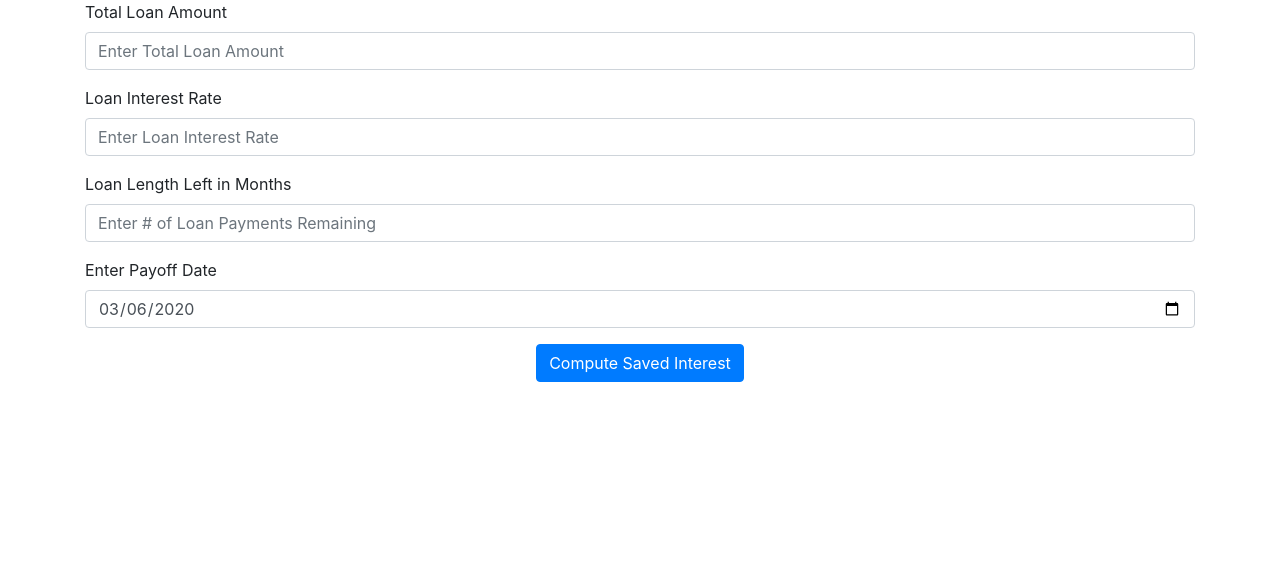
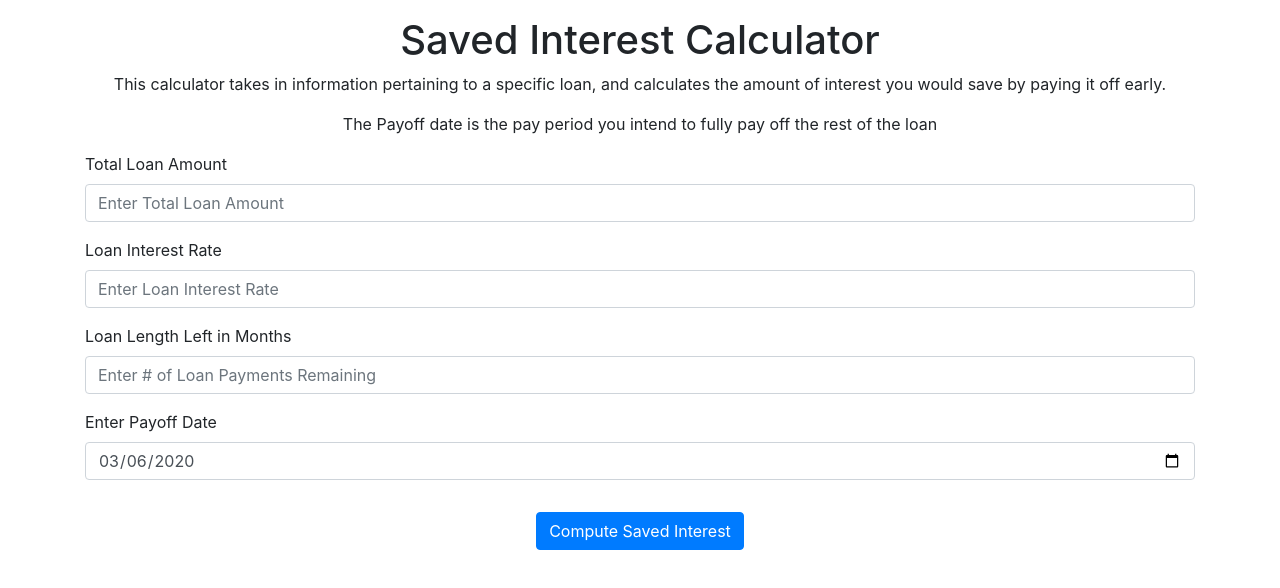
Before and after one commit to Gnoll94/saved_interest, a React (Create React App) app: page / in a window 1280 px wide. Shown: the top 588 px of the page. Built offline with nearby package versions, Linux system fonts and the light colour scheme.

Commit message:
Styling Changes

```diff
--- a/src/components/AmortizationTable.js
+++ b/src/components/AmortizationTable.js
@@ -62,7 +62,7 @@ export const AmortizationTable = (props) => {
         return Object.keys(amortizationSchedule).map((month, index) => {
             const { startingBalance, repayment, interestPaid, principalPaid, newBalance } = amortizationSchedule[month];
             return (
-                <tr key={index} className={Number(month) >= Number(finishOnPaymentNumber) ? 'finish-month' : ''}>
+                <tr key={index} className={Number(month) >= Number(finishOnPaymentNumber) ? 'bg-success' : ''}>
                     <td>{index+1}</td>
                     <td>{numberFormat.format(startingBalance)}</td>
                     <td>{numberFormat.format(repayment)}</td>
@@ -76,7 +76,7 @@ export const AmortizationTable = (props) => {
 
     const renderTable = () => {
         return (
-            <table className='table' id='months'>
+            <table className='table table-striped table-bordered' id='months'>
                 <tbody>
                 {renderTableHeader()}
                 {renderTableBody()}
@@ -89,7 +89,7 @@ export const AmortizationTable = (props) => {
         <div className="row">
         {Object.keys(amortizationSchedule).length > 0 && (
             <div className="col-12 text-center">
-                <h3>Saved Interest Amount: {numberFormat.format(savedInterest)}</h3>
+                <h4>Saved Interest Amount: {numberFormat.format(savedInterest)}</h4>
                 <h1>Amortization Schedule</h1>
                 {renderTable()}
             </div> )
--- a/src/components/LoanForm.js
+++ b/src/components/LoanForm.js
@@ -71,13 +71,22 @@ export const LoanForm = () => {
 
     return (
         <div className="container">
+            <h1 className='col-12 text-center mt-3'>Saved Interest Calculator</h1>
+            <p className='col-12 text-center'>
+                This calculator takes in information pertaining to a specific loan, and calculates the amount of interest
+                you would save by paying it off early.
+            </p>
+            <p className='col-12 text-center'>
+                The Payoff date is the pay period you intend to fully pay off
+                the rest of the loan
+            </p>
             <form role='form'>
                 <LoanAmountInput {...loanAmountProps} />
                 <InterestRateInput {...interestRateProps} />
                 <LoanLengthInput {...loanLengthProps} />
                 <PayoffDateInput {...payoffDateProps} />
                 <div className="row">
-                    <div className="col-12 text-center">
+                    <div className="col-12 text-center p-3">
                         <button type="button" className="btn btn-primary" onClick={onClick}>Compute Saved Interest</button>
                     </div>
                 </div>
```
